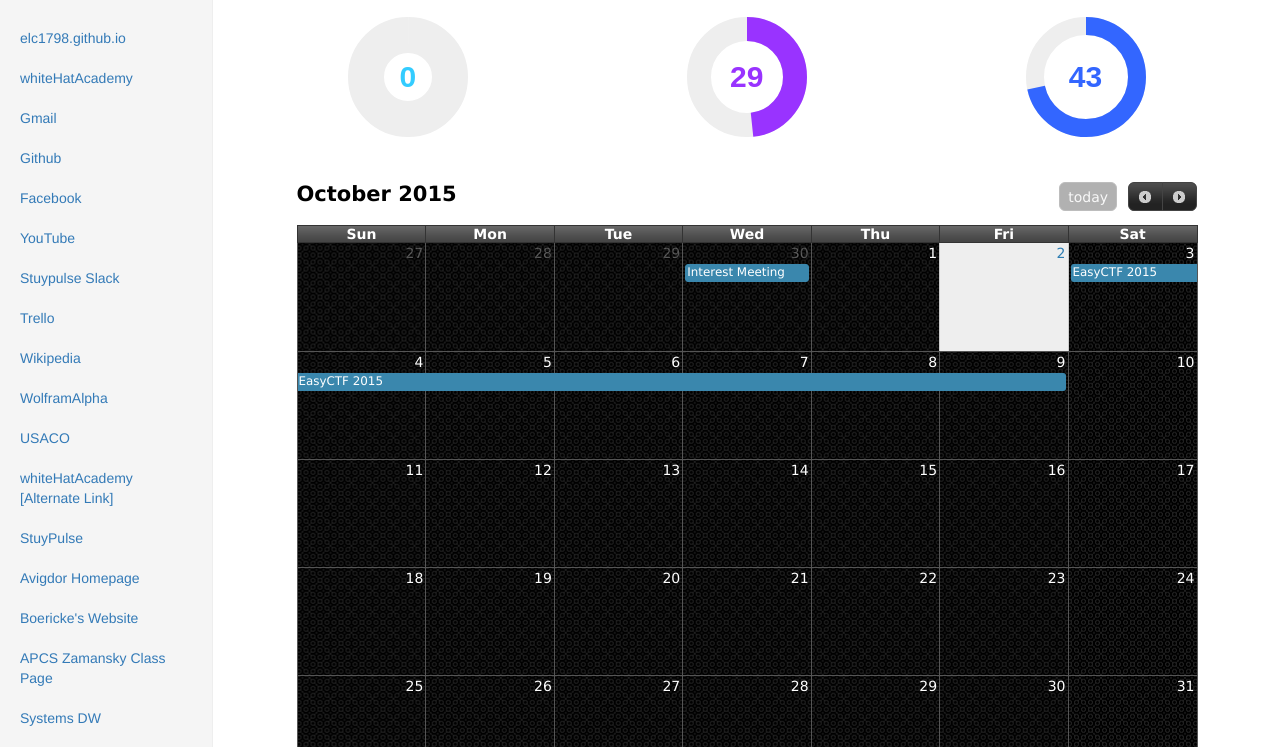
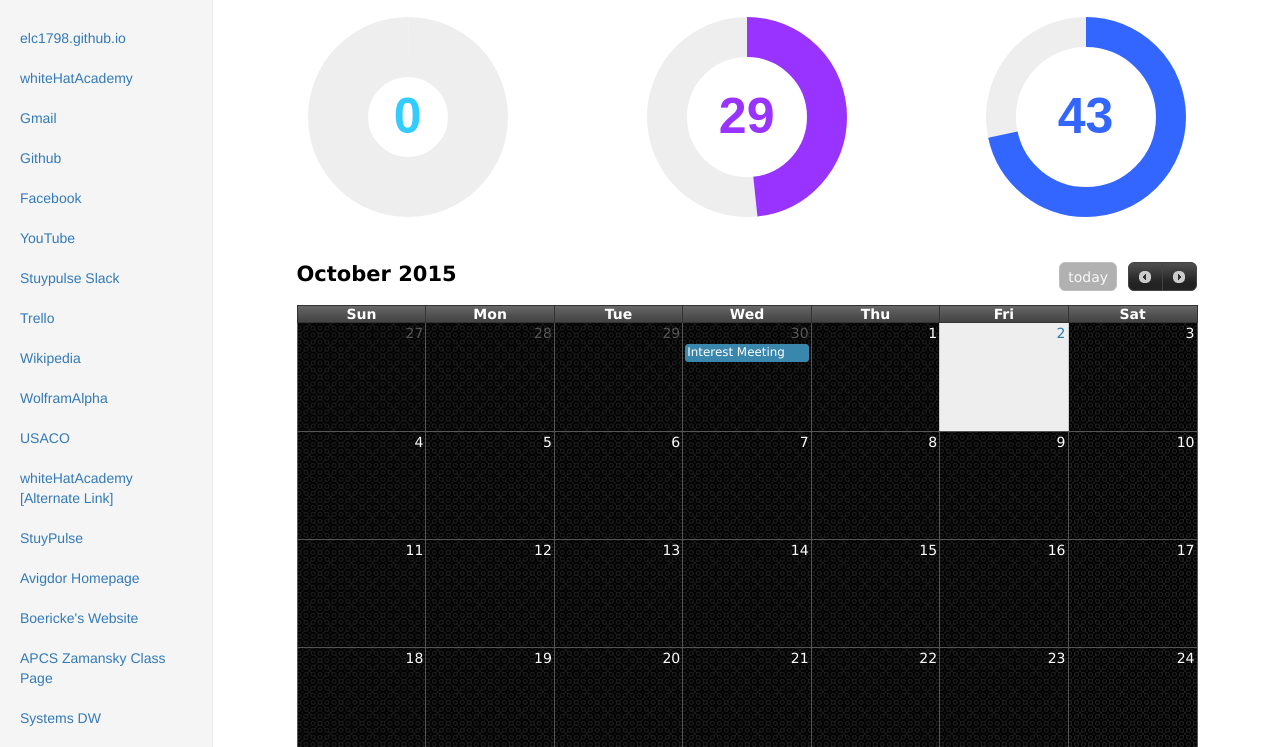
Before and after one commit to elc1798/html-homepage, a plain HTML site: page index.html in a window 1280 px wide. Shown: the part 53-800 px from the top of the page. Drawn offline with Linux system fonts and the light colour scheme.

Commit message:
Update some eyecandy

```diff
--- a/fullcalendar/demos/theme.html
+++ b/fullcalendar/demos/theme.html
@@ -41,8 +41,8 @@
                 }
                 ,{
                     title: 'EasyCTF 2015',
-                    start: '2015-10-03',
-                    end: '2015-10-10'
+                    start: '2015-10-31',
+                    end: '2015-11-07'
                 }
                 ,{
                     title: 'Interest Meeting',
--- a/index.html
+++ b/index.html
@@ -86,8 +86,8 @@
                             'min': 0,
                             'max': 60,
                             'readOnly': true,
-                            'width': 120,
-                            'height': 120,
+                            'width': 200,
+                            'height': 200,
                             'fgColor': '#3366FF',
                             'dynamicDraw': true,
                             'thickness': 0.3,
@@ -97,8 +97,8 @@
                             'min': 0,
                             'max': 60,
                             'readOnly': true,
-                            'width': 120,
-                            'height': 120,
+                            'width': 200,
+                            'height': 200,
                             'fgColor': '#9933FF',
                             'dynamicDraw': true,
                             'thickness': 0.4,
@@ -108,8 +108,8 @@
                             'min': 0,
                             'max': 12,
                             'readOnly': true,
-                            'width': 120,
-                            'height': 120,
+                            'width': 200,
+                            'height': 200,
                             'fgColor': '#33CCFF',
                             'dynamicDraw': true,
                             'thickness': 0.6,
```
Also changed, not shown: 1 other file.
